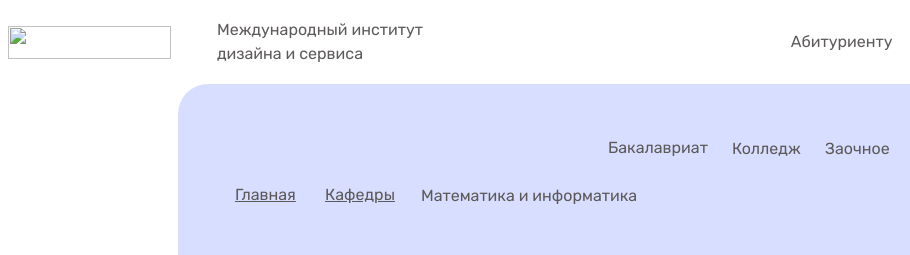
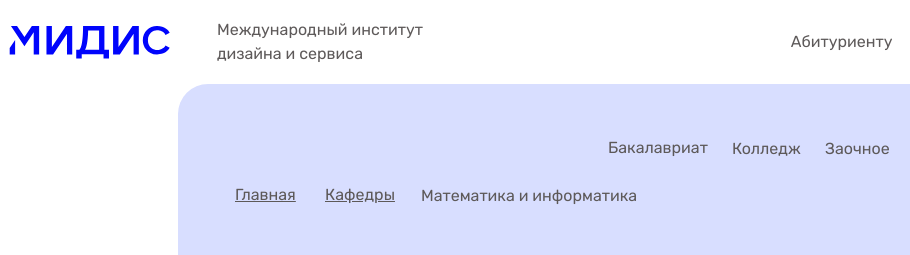
Before and after one commit to kle1nxd/kafedramidis.github.io, a plain HTML site: page index.html in a window 1280 px wide. Shown: the top 255 px of the page, 0-910 px from the left. Drawn offline with nearby package versions, Linux system fonts and the light colour scheme; a script that the page names is missing.

Commit message:
Update index.html

```diff
--- a/index.html
+++ b/index.html
@@ -15,7 +15,7 @@
 <header>
   <div class="main">
     <div class="Header">
-        <img class="midimg" src="img/logo.svg" alt="" width="163" height="33" />
+        <img class="midimg" src="logo.svg" alt="" width="163" height="33" />
         <img src="image/Иконка меню.svg" alt="" class="ico"/>
         <p class="midinfo">Международный институт<br />дизайна и сервиса</p>
         <div class="Abit"><a href="https://midis.ru/abitur" class="underline-one">Абитуриенту</a></div>
@@ -162,6 +162,6 @@
     ><span class="lunar-kd">@lunark1d</span>
     <div class="flex-row-x">
 
-      <a href="https://midis.ru"><img class="group" src="img/logo.svg" alt="" width="163" height="33" /></a>
+      <a href="https://midis.ru"><img class="group" src="logo.svg" alt="" width="163" height="33" /></a>
   </div>
 </body>
```
